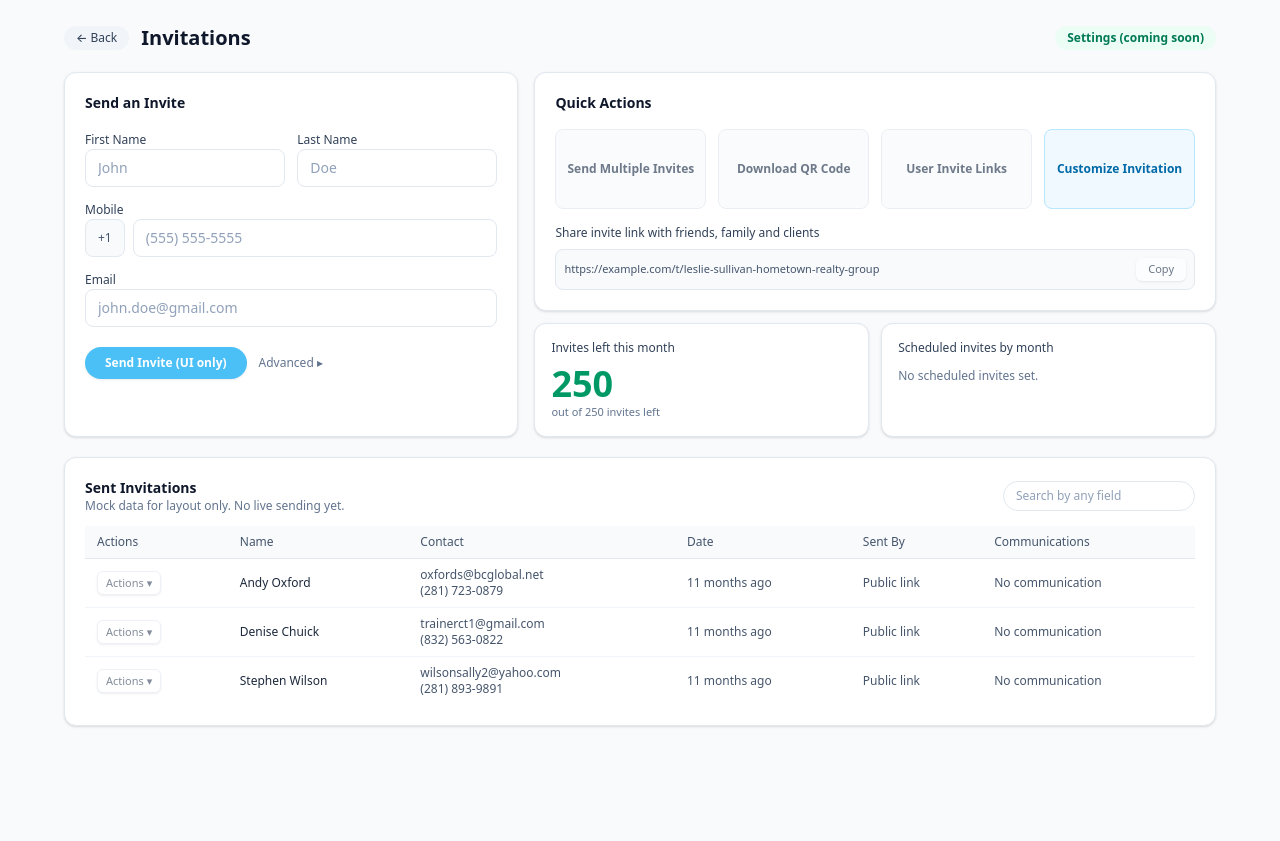
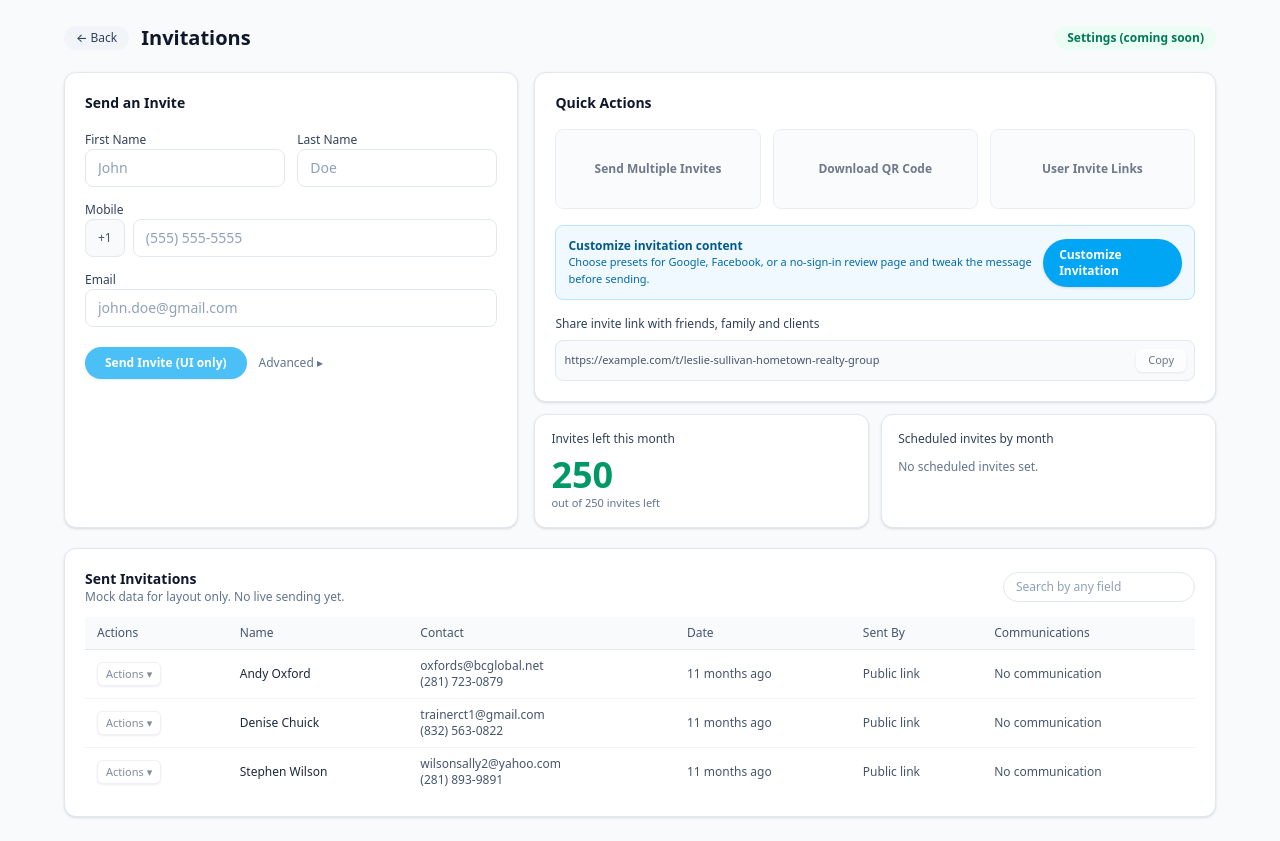
Before and after one commit to VenJami/follow-up-automation, a Next.js app: page /dashboard/invitations in a window 1280 px wide. Before the commit the page ends 800 px from the top, so only its background shows below. Built offline with nearby package versions, Linux system fonts and the light colour scheme.

Commit message:
Add Review Page

```diff
--- a/src/app/dashboard/invitations/page.tsx
+++ b/src/app/dashboard/invitations/page.tsx
@@ -135,7 +135,7 @@ export default function InvitationsPage() {
               <h2 className="mb-4 text-sm font-semibold text-slate-900">
                 Quick Actions
               </h2>
-              <div className="grid gap-3 sm:grid-cols-2 lg:grid-cols-4">
+              <div className="grid gap-3 sm:grid-cols-3">
                 <button
                   type="button"
                   disabled
@@ -157,9 +157,21 @@ export default function InvitationsPage() {
                 >
                   User Invite Links
                 </button>
+              </div>
+
+              <div className="mt-4 flex flex-col gap-2 rounded-lg border border-sky-200 bg-sky-50 p-3 sm:flex-row sm:items-center sm:justify-between">
+                <div>
+                  <p className="text-xs font-semibold text-sky-800">
+                    Customize invitation content
+                  </p>
+                  <p className="text-[11px] text-sky-700">
+                    Choose presets for Google, Facebook, or a no-sign-in review page and
+                    tweak the message before sending.
+                  </p>
+                </div>
                 <Link
                   href="/dashboard/invitations/customize"
-                  className="flex h-20 flex-col items-center justify-center rounded-lg border border-sky-200 bg-sky-50 text-xs font-semibold text-sky-700 hover:bg-sky-100"
+                  className="inline-flex items-center justify-center rounded-full bg-sky-500 px-4 py-2 text-xs font-semibold text-white shadow-sm hover:bg-sky-600"
                 >
                   Customize Invitation
                 </Link>
```
